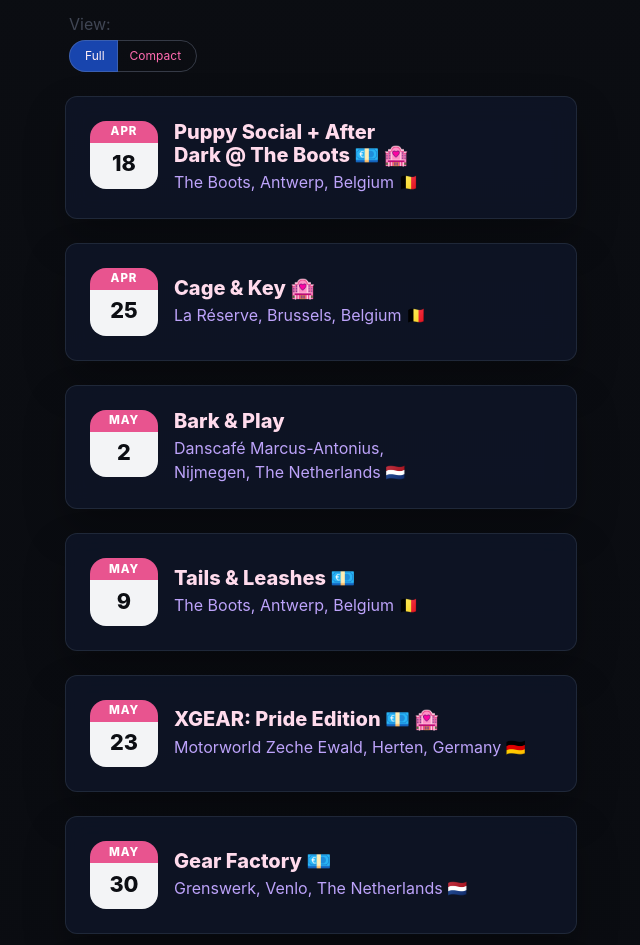
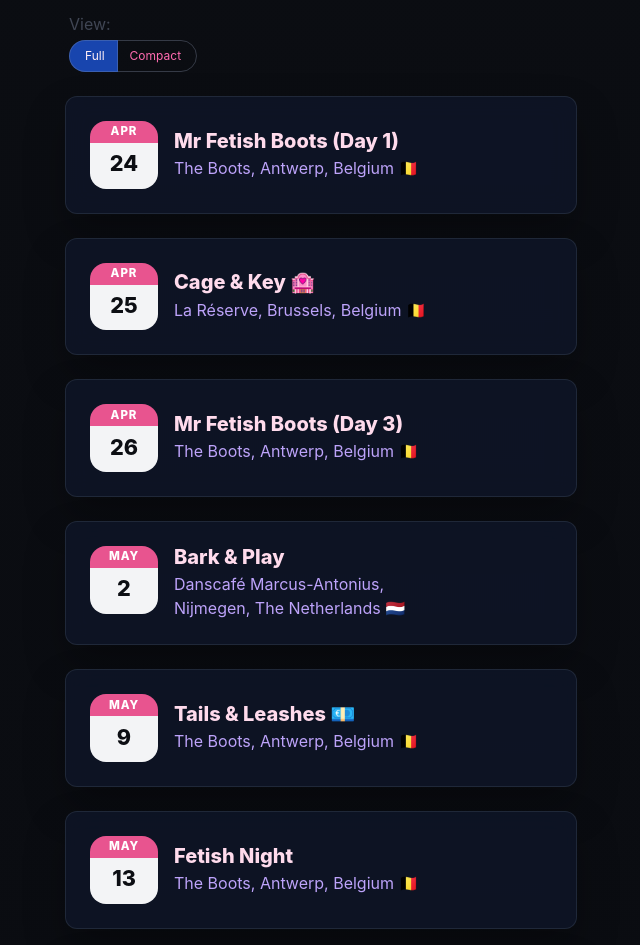
Before and after one commit to pup-softlock/pup-softlock-landing, a Nuxt app: page /events in a window 1280 px wide. Shown: the part 207-1152 px from the top of the page, without its empty margins (319-959 px from the left). Built offline with nearby package versions, Linux system fonts and the light colour scheme.

Commit message:
update events

```diff
--- a/app/data/events.ts
+++ b/app/data/events.ts
@@ -2,14 +2,19 @@
 
 export const EVENTS: EventItem[] = [
   {
-    date: { start: { month: "Apr", day: 18 } },
-    title: "Puppy Social + After Dark @ The Boots 💶 🏩",
+    date: { start: { month: "Apr", day: 24 } },
+    title: "Mr Fetish Boots (Day 1)",
     location: "The Boots, Antwerp, Belgium 🇧🇪",
   },
   {
     date: { start: { month: "Apr", day: 25 } },
     title: "Cage & Key 🏩",
     location: "La Réserve, Brussels, Belgium 🇧🇪",
+  },
+  {
+    date: { start: { month: "Apr", day: 26 } },
+    title: "Mr Fetish Boots (Day 3)",
+    location: "The Boots, Antwerp, Belgium 🇧🇪",
   },
   {
     date: { start: { month: "May", day: 2 } },
@@ -19,6 +24,11 @@
   {
     date: { start: { month: "May", day: 9 } },
     title: "Tails & Leashes 💶",
+    location: "The Boots, Antwerp, Belgium 🇧🇪",
+  },
+  {
+    date: { start: { month: "May", day: 13 } },
+    title: "Fetish Night",
     location: "The Boots, Antwerp, Belgium 🇧🇪",
   },
   {
--- a/app/data/past-events.ts
+++ b/app/data/past-events.ts
@@ -4,6 +4,11 @@
   {
     year: "2026",
     items: [
+      {
+        title: "Puppy Social + After Dark",
+        location: "Antwerp 🇧🇪",
+        dates: "Apr",
+      },
       {
         title: "The Darknight",
         location: "Liège 🇧🇪",
```
